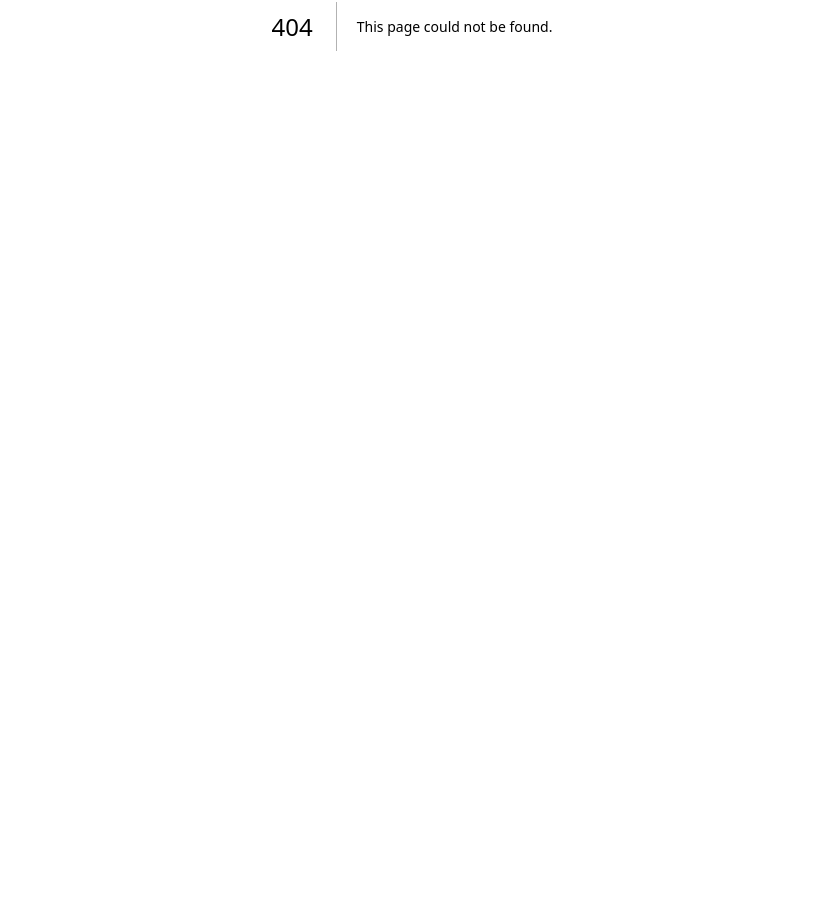
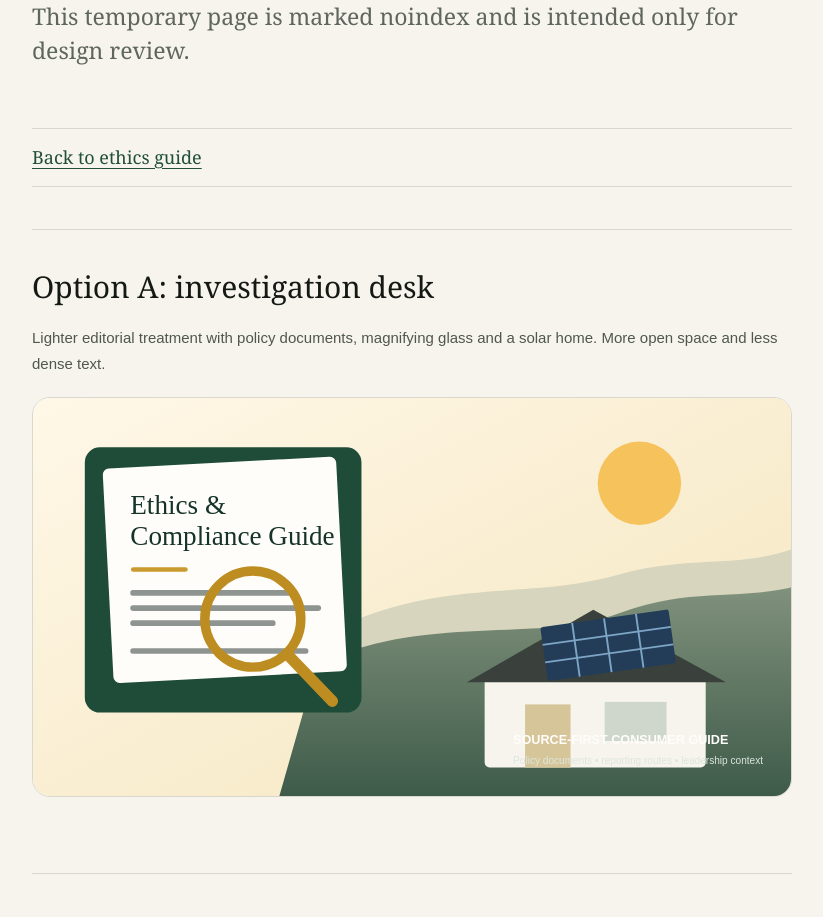
Before and after one commit to Decentralized-Rob/solar-consumer-research, a Next.js app: page /companies/sunrun/ethics-compliance/preview-images in a window 1280 px wide. Before the commit this address had no page. Shown: the part 374-1291 px from the top of the page, without its empty margins (228-1051 px from the left). Before the commit the page ends 800 px from the top, so only its background shows below. Built offline with nearby package versions, Linux system fonts and the light colour scheme.

Commit message:
Add noindex image review page for Sunrun ethics guide

```diff
--- /dev/null
+++ b/app/companies/sunrun/ethics-compliance/preview-images/page.tsx
@@ -0,0 +1,74 @@
+import type { Metadata } from "next";
+import Image from "next/image";
+import Link from "next/link";
+import { InfoPage } from "../../../../../components/info-page";
+
+export const metadata: Metadata = {
+  title: "Sunrun Ethics Guide Image Review",
+  description: "Temporary review page for Sunrun ethics guide hero image options.",
+  robots: { index: false, follow: false },
+};
+
+const optionStyle = {
+  margin: "20px 0 42px",
+  overflow: "hidden",
+  border: "1px solid #d9d8cf",
+  borderRadius: "18px",
+  background: "#fffefa",
+} as const;
+
+const imageStyle = {
+  display: "block",
+  width: "100%",
+  height: "auto",
+} as const;
+
+export default function SunrunEthicsImagePreviewPage() {
+  return (
+    <InfoPage
+      eyebrow="Review only · Sunrun ethics guide"
+      title="Hero image options"
+      lede="Two image directions for the Sunrun ethics and compliance guide. This temporary page is marked noindex and is intended only for design review."
+    >
+      <nav className="case-question-links" aria-label="Breadcrumb">
+        <Link href="/companies/sunrun/ethics-compliance">Back to ethics guide</Link>
+      </nav>
+
+      <section className="info-section">
+        <h2>Option A: investigation desk</h2>
+        <p>Lighter editorial treatment with policy documents, magnifying glass and a solar home. More open space and less dense text.</p>
+        <div style={optionStyle}>
+          <Image
+            src="/sunrun/ethics-hero-option-a.svg"
+            alt="Option A: editorial ethics guide illustration with policy documents, magnifying glass and solar home"
+            width={1200}
+            height={630}
+            style={imageStyle}
+            priority
+            unoptimized
+          />
+        </div>
+      </section>
+
+      <section className="info-section">
+        <h2>Option B: policy source stack</h2>
+        <p>More direct source-library treatment built around the Code of Business Conduct, Whistleblower Policy and Vendor Code.</p>
+        <div style={optionStyle}>
+          <Image
+            src="/sunrun/ethics-hero-option-b.svg"
+            alt="Option B: policy source stack with ethics code, whistleblower policy, vendor code and solar roof"
+            width={1200}
+            height={630}
+            style={imageStyle}
+            unoptimized
+          />
+        </div>
+      </section>
+
+      <section className="info-section">
+        <h2>Selection note</h2>
+        <p>The selected image can become the page hero and Open Graph image. The unselected option can be removed before merge.</p>
+      </section>
+    </InfoPage>
+  );
+}
```
